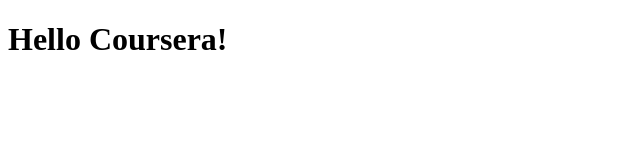
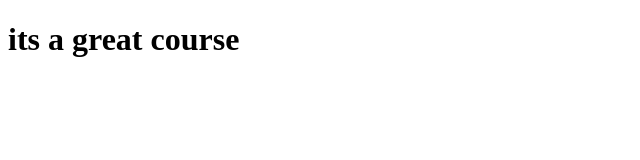
Before and after one commit to marzan1977/coursera-test-, a plain HTML site: page site/index.html in a window 1280 px wide. Shown: the whole page, without its empty margins (0-640 px from the left). Drawn offline with Linux system fonts and the light colour scheme.

Commit message:
Small Change

```diff
--- a/site/index.html
+++ b/site/index.html
@@ -4,6 +4,6 @@
 	<title>Welcome to Coursera </title>
 </head>
 <body>
-<h1>Hello Coursera!</h1>
+<h1>its a great course</h1>
 </body>
 </html>
```
